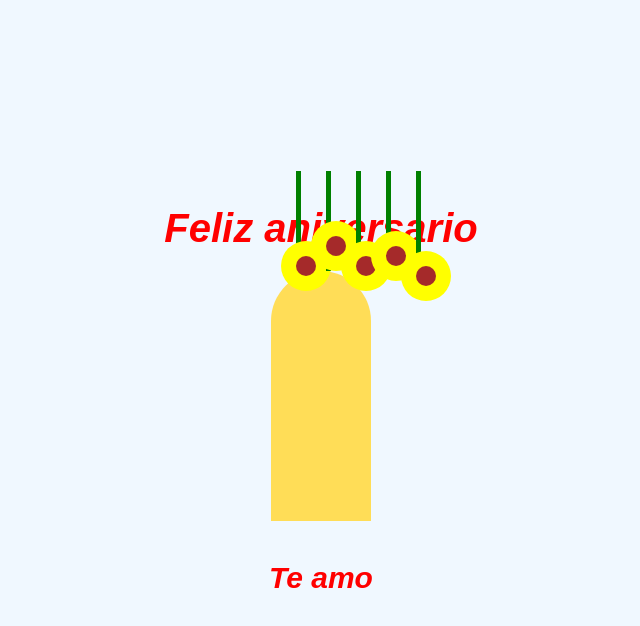
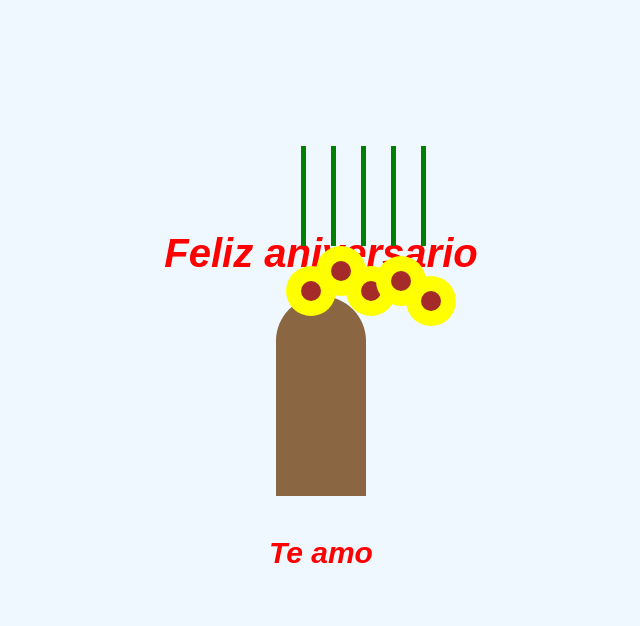
Before and after one commit to JorgeFu33/ella, a plain HTML site: page index.html in a window 1280 px wide. Shown: the whole page, without its empty margins (319-959 px from the left). Drawn offline with Linux system fonts and the light colour scheme.

Commit message:
Update index.html

```diff
--- a/index.html
+++ b/index.html
@@ -33,9 +33,9 @@
         }
 
         .jarro {
-            width: 100px;
-            height: 250px;
-            background-color: #ffdd57;
+            width: 90px;
+            height: 200px;
+            background-color: #8a6642;
             border-radius: 80px 80px 0 0;
             position: relative;
             margin-bottom: 20px;
```
